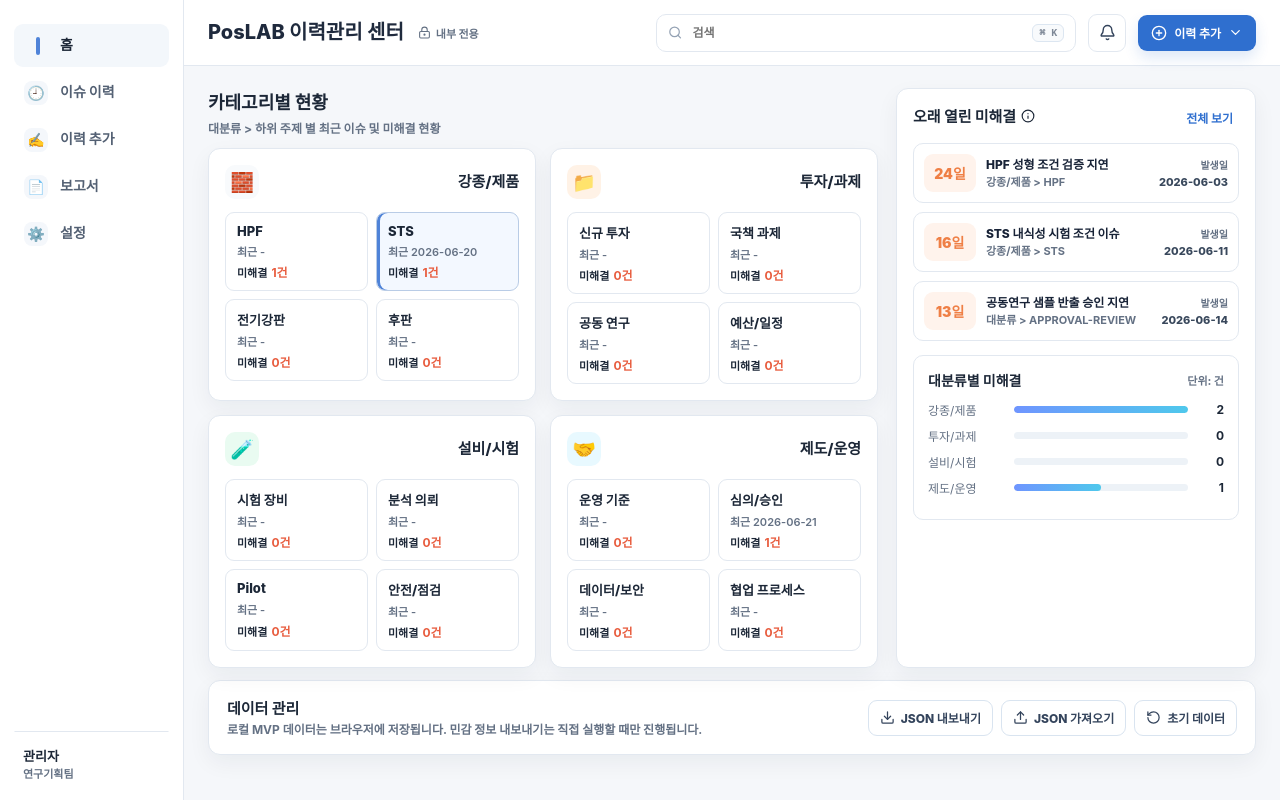
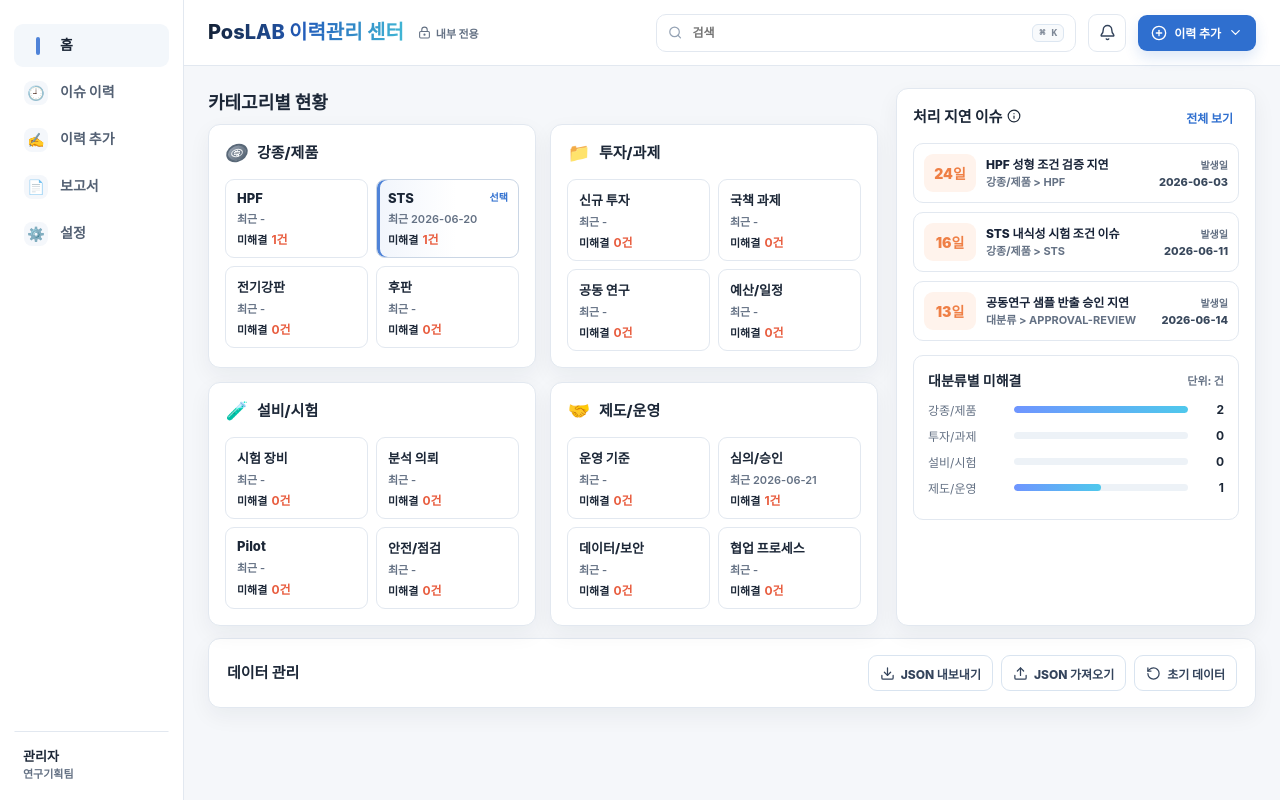
Before and after one commit to SSG87-pos/Issue-history-board, a React (Vite) app: page / in a window 1280 px wide. Built offline with nearby package versions, Linux system fonts and the light colour scheme.

Commit message:
fix: refine home dashboard review details

```diff
--- a/src/components/AdminDataPanel.tsx
+++ b/src/components/AdminDataPanel.tsx
@@ -23,7 +23,6 @@ export function AdminDataPanel({ data, onImportJson, onReset }: AdminDataPanelPr
     <section className="admin-panel" aria-label="데이터 관리">
       <div>
         <h2>데이터 관리</h2>
-        <p>로컬 MVP 데이터는 브라우저에 저장됩니다. 민감 정보 내보내기는 직접 실행할 때만 진행됩니다.</p>
       </div>
       <div className="admin-actions">
         <button type="button" onClick={exportJson}>
--- a/src/components/HomeDashboard.tsx
+++ b/src/components/HomeDashboard.tsx
@@ -20,8 +20,8 @@ export function HomeDashboard({
   onSelectSubtopic,
 }: HomeDashboardProps) {
   const summaryBySubtopic = new Map(summaries.map((summary) => [summary.subtopic.id, summary]));
-  const categoryEmojiById = new Map([
-    ['grade-product', '🧱'],
+  const categoryIconById = new Map([
+    ['grade-product', 'steel-coil'],
     ['investment-project', '📁'],
     ['equipment-test', '🧪'],
     ['system-operation', '🤝'],
@@ -42,20 +42,19 @@ export function HomeDashboard({
       <div className="home-main-panel">
         <div className="home-section-heading">
           <h2>카테고리별 현황</h2>
-          <p>대분류 &gt; 하위 주제 별 최근 이슈 및 미해결 현황</p>
         </div>
         <div className="category-grid">
           {categories
             .slice()
             .sort((a, b) => a.order - b.order)
             .map((category) => {
-              const categoryEmoji = categoryEmojiById.get(category.id) ?? '📌';
+              const categoryIcon = categoryIconById.get(category.id) ?? '📌';
 
               return (
                 <article className="category-card" key={category.id}>
                   <div className="category-card__header">
                     <div className="card-icon" aria-hidden="true">
-                      <span>{categoryEmoji}</span>
+                      <CategoryIcon icon={categoryIcon} />
                     </div>
                     <h2>{category.label}</h2>
                   </div>
@@ -90,7 +89,7 @@ export function HomeDashboard({
       <aside className="side-panel" aria-label="장기 미해결 이슈">
         <div className="side-panel__title">
           <h2>
-            오래 열린 미해결
+            처리 지연 이슈
             <Info size={14} />
           </h2>
           <button type="button">전체 보기</button>
@@ -131,6 +130,18 @@ export function HomeDashboard({
   );
 }
 
+function CategoryIcon({ icon }: { icon: string }) {
+  if (icon === 'steel-coil') {
+    return (
+      <span className="steel-coil-icon">
+        <span />
+      </span>
+    );
+  }
+
+  return <span>{icon}</span>;
+}
+
 function getElapsedDays(date: string) {
   const startedAt = new Date(`${date}T00:00:00+09:00`).getTime();
   const now = Date.now();
--- a/src/styles.css
+++ b/src/styles.css
@@ -3626,6 +3626,104 @@ body {
   background: currentColor;
 }
 
+/* Home review pass: align category headers, remove icon boxes, and soften selection cues. */
+.topbar-title h1 {
+  background: linear-gradient(100deg, #142033 0%, #235cba 48%, #41b8d5 100%);
+  -webkit-background-clip: text;
+  background-clip: text;
+  color: transparent;
+}
+
+.home-section-heading {
+  margin-bottom: 10px;
+}
+
+.home-section-heading p {
+  display: none;
+}
+
+.category-card__header {
+  justify-content: flex-start;
+  gap: 8px;
+  margin-bottom: 14px;
+}
+
+.card-icon {
+  width: 24px;
+  height: 24px;
+  border-radius: 0;
+  background: transparent;
+  color: var(--muted);
+  font-size: 18px;
+}
+
+.category-card:nth-child(2) .card-icon,
+.category-card:nth-child(3) .card-icon,
+.category-card:nth-child(4) .card-icon {
+  background: transparent;
+}
+
+.steel-coil-icon {
+  position: relative;
+  display: inline-block;
+  width: 22px;
+  height: 18px;
+  border: 2px solid #596878;
+  border-radius: 50%;
+  background:
+    radial-gradient(ellipse at 50% 50%, #f8fafc 0 24%, transparent 25%),
+    linear-gradient(135deg, #9da8b6, #536170);
+  transform: rotate(-12deg) skewX(-8deg);
+}
+
+.steel-coil-icon::before,
+.steel-coil-icon::after,
+.steel-coil-icon span {
+  position: absolute;
+  inset: 3px;
+  border: 1.5px solid rgba(255, 255, 255, 0.88);
+  border-radius: 50%;
+  content: "";
+}
+
+.steel-coil-icon::after {
+  inset: 6px;
+  border-color: rgba(34, 48, 65, 0.4);
+}
+
+.steel-coil-icon span {
+  inset: 9px;
+  background: #f8fafc;
+  border-color: transparent;
+}
+
+.subtopic-card.is-selected {
+  border-color: #cad6e5;
+  background: linear-gradient(90deg, rgba(79, 131, 216, 0.08), #fff 56%);
+  box-shadow: inset 3px 0 0 var(--selection-rail);
+}
+
+.subtopic-card.is-selected::after {
+  position: absolute;
+  top: 9px;
+  right: 10px;
+  color: var(--blue);
+  content: "선택";
+  font-size: 10px;
+  font-weight: 850;
+}
+
+.history-row.is-selected,
+.issue-group-row.is-selected {
+  background: linear-gradient(90deg, rgba(79, 131, 216, 0.1), #fff 68%);
+  box-shadow: inset 3px 0 0 var(--selection-rail);
+}
+
+.history-row.is-selected strong,
+.issue-group-row.is-selected strong {
+  color: #153c75;
+}
+
 @media (max-width: 860px) {
   .sidebar-user {
     display: none;
```
